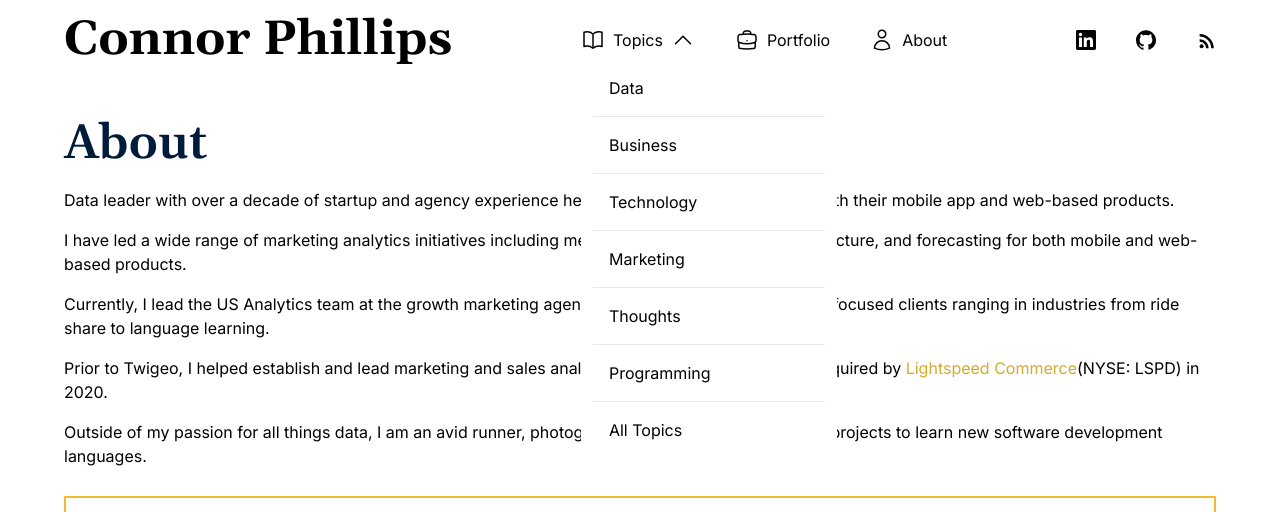
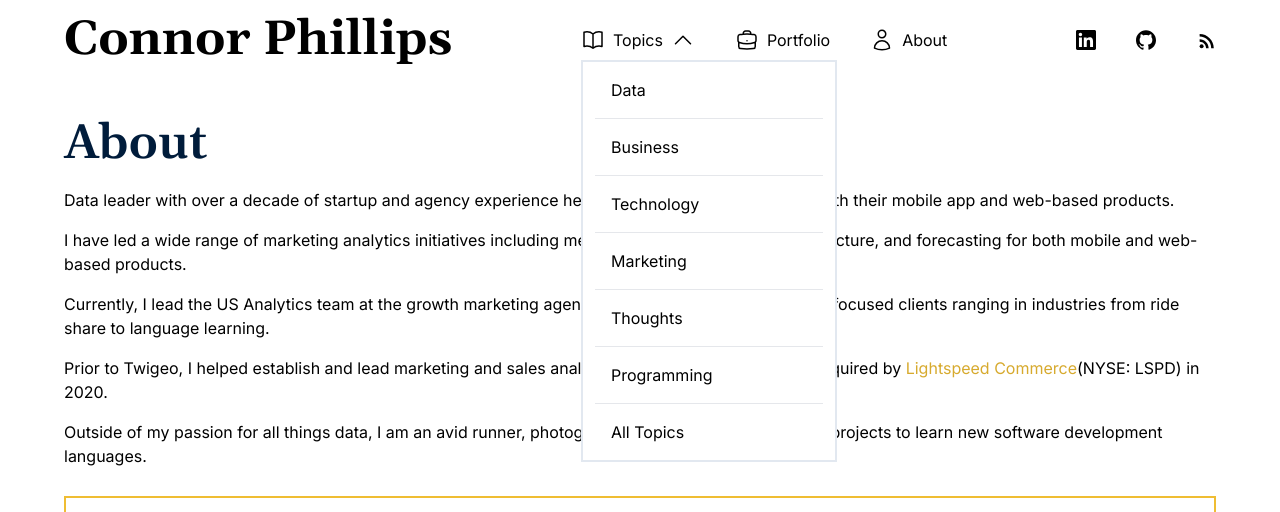
Before and after one commit to connorphill/connor-phillips-nextjs, a Next.js app: page /about in a window 1280 px wide. Both pictures are taken after a click on the link "Topics". Shown: the top 512 px of the page. Built offline with nearby package versions, Linux system fonts and the light colour scheme.

Commit message:
updating some text and topics menu styling

```diff
--- a/components/Feed/SidebarInfo.tsx
+++ b/components/Feed/SidebarInfo.tsx
@@ -30,7 +30,7 @@ export default function SidebarInfo() {
       {/* Body */}
       <div className='p-4'>
         <p className='font-light'>
-          Marketing Analytics leader with a decade of startup and agency
+          Data leader with a decade of startup and agency
           experience helping B2C and B2B businesses with their mobile app and
           web-based products.
         </p>
--- a/components/Global/TopicsLinks.tsx
+++ b/components/Global/TopicsLinks.tsx
@@ -7,7 +7,7 @@ interface LinkProps {
 
 export default function TopicsLinks({ setTopicsMenu }: LinkProps) {
   return (
-    <ul className='flex flex-col px-3 divide-y'>
+    <ul className='flex flex-col px-3 divide-y lg:border-slate-200 lg:border-2'>
       <li className='block p-4'>
         <Link href='/tag/data' onClick={() => { setTopicsMenu(); }}>Data</Link>
       </li>
```
